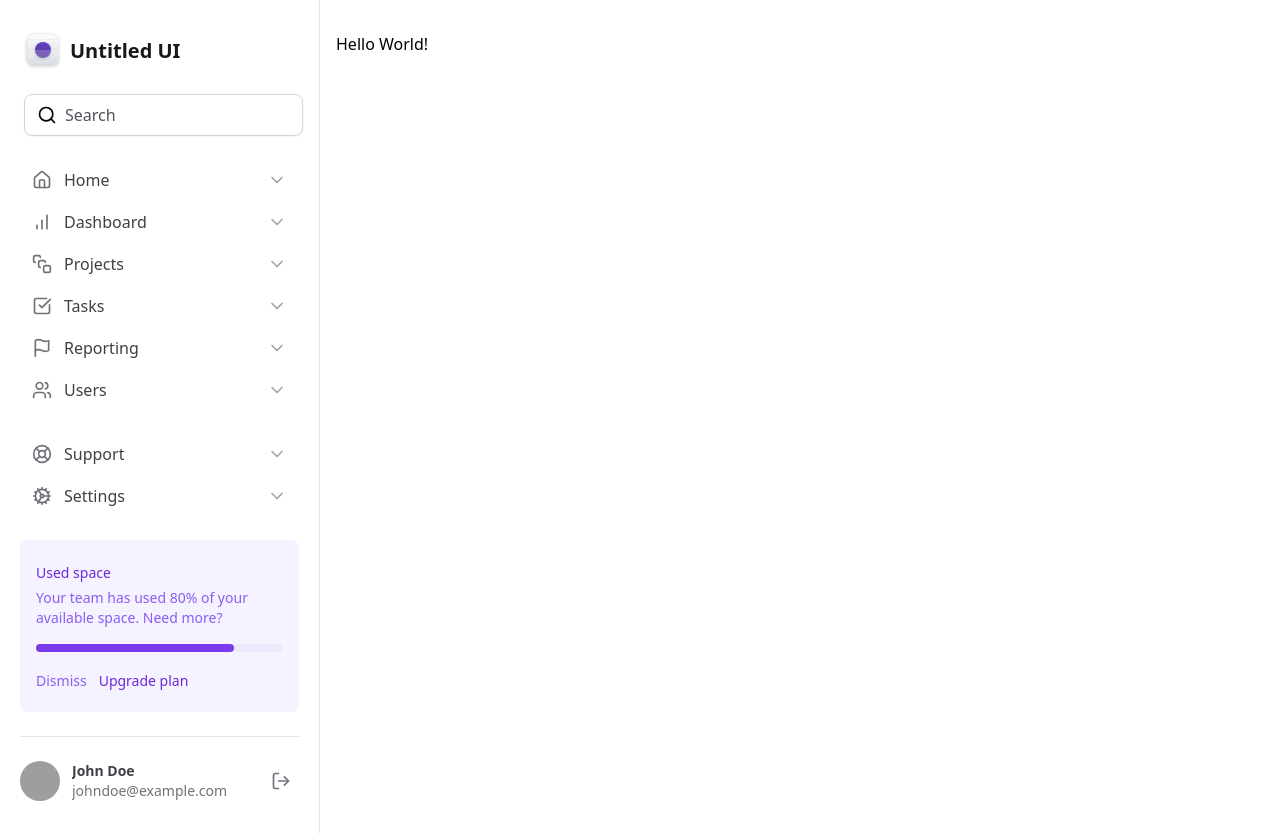
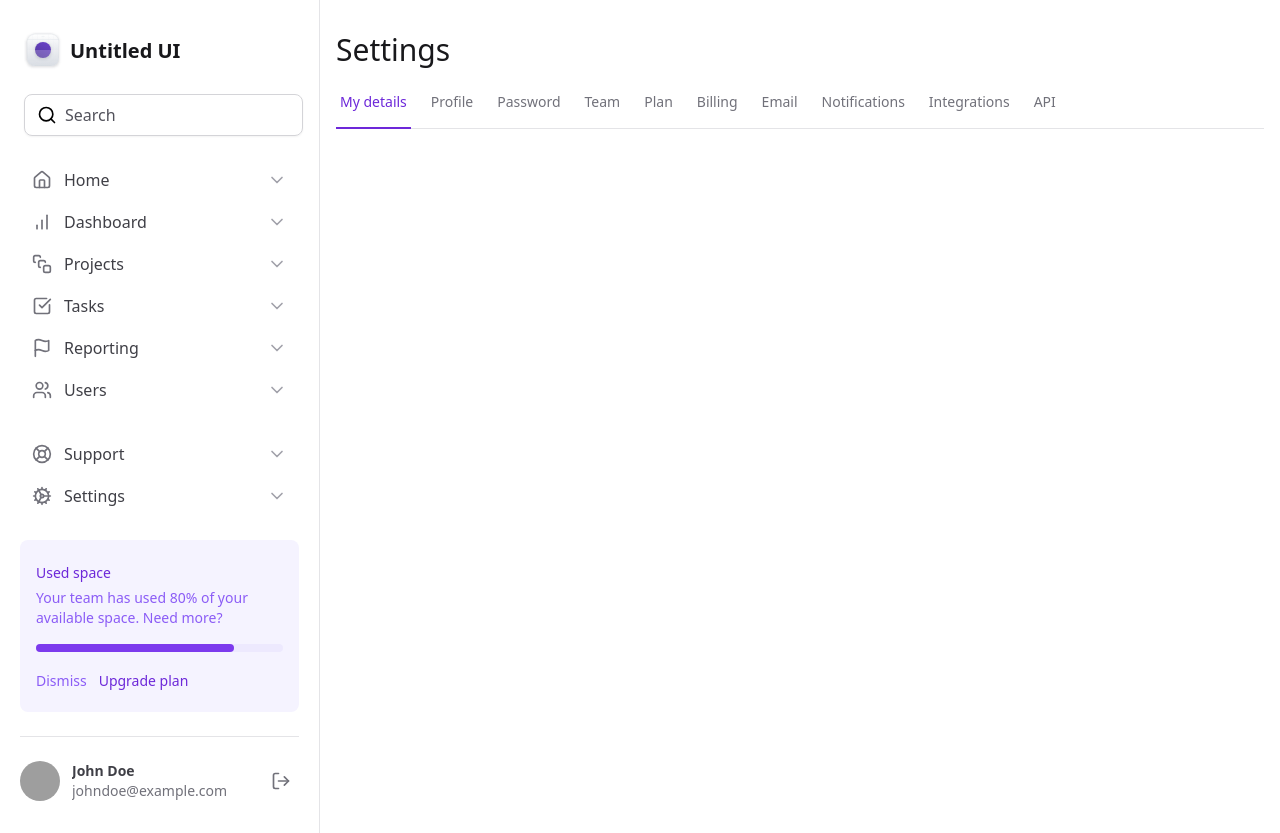
Before and after one commit to azevedorafael/tailwind-next, a Next.js app: page / in a window 1280 px wide. Built offline with nearby package versions, Linux system fonts and the light colour scheme; grey boxes are pictures that could not be loaded.

Commit message:
add radix tabs

```diff
--- a/package.json
+++ b/package.json
@@ -9,6 +9,7 @@
     "lint": "next lint"
   },
   "dependencies": {
+    "@radix-ui/react-tabs": "^1.1.1",
     "lucide-react": "^0.468.0",
     "next": "15.0.4",
     "react": "^19.0.0",
--- a/src/app/layout.tsx
+++ b/src/app/layout.tsx
@@ -25,7 +25,7 @@
   children: React.ReactNode
 }>) {
   return (
-    <html lang="en">
+    <html lang="en" className="antialiased">
       <body
         className={`${geistSans.variable} ${geistMono.variable} antialiased`}
       >
--- a/src/app/page.tsx
+++ b/src/app/page.tsx
@@ -1,3 +1,11 @@
+import { SettingsTabs } from '@/components/SettingsTabs'
+
 export default function Home() {
-  return <h1>Hello World!</h1>
+  return (
+    <>
+      <h1 className="text-3xl font-medium text-zinc-900">Settings</h1>
+
+      <SettingsTabs />
+    </>
+  )
 }
--- /dev/null
+++ b/src/components/SettingsTabs/TabItem.tsx
@@ -0,0 +1,20 @@
+'use client'
+import * as Tabs from '@radix-ui/react-tabs'
+export interface TabItemProps {
+  value: string
+  title: string
+  isSelected?: boolean
+}
+export function TabItem({ value, title, isSelected = false }: TabItemProps) {
+  return (
+    <Tabs.Trigger
+      value={value}
+      className="relative px-1 pb-4 text-sm font-medium text-zinc-500 hover:text-violet-700 data-[state=active]:text-violet-700"
+    >
+      <span>{title}</span>
+      {isSelected && (
+        <div className="absolute -bottom-px left-0 right-0 h-0.5 bg-violet-700" />
+      )}
+    </Tabs.Trigger>
+  )
+}
--- /dev/null
+++ b/src/components/SettingsTabs/index.tsx
@@ -0,0 +1,55 @@
+'use client'
+import * as Tabs from '@radix-ui/react-tabs'
+import { TabItem } from './TabItem'
+import { useState } from 'react'
+export function SettingsTabs() {
+  const [currentTab, setCurrentTab] = useState('tab1')
+  return (
+    <Tabs.Root value={currentTab} onValueChange={setCurrentTab}>
+      <Tabs.List className="mt-6 flex w-full items-center gap-4 border-b border-zinc-200">
+        <TabItem
+          value="tab1"
+          title="My details"
+          isSelected={currentTab === 'tab1'}
+        />
+        <TabItem
+          value="tab2"
+          title="Profile"
+          isSelected={currentTab === 'tab2'}
+        />
+        <TabItem
+          value="tab3"
+          title="Password"
+          isSelected={currentTab === 'tab3'}
+        />
+        <TabItem value="tab4" title="Team" isSelected={currentTab === 'tab4'} />
+        <TabItem value="tab5" title="Plan" isSelected={currentTab === 'tab5'} />
+        <TabItem
+          value="tab6"
+          title="Billing"
+          isSelected={currentTab === 'tab6'}
+        />
+        <TabItem
+          value="tab7"
+          title="Email"
+          isSelected={currentTab === 'tab7'}
+        />
+        <TabItem
+          value="tab8"
+          title="Notifications"
+          isSelected={currentTab === 'tab8'}
+        />
+        <TabItem
+          value="tab9"
+          title="Integrations"
+          isSelected={currentTab === 'tab9'}
+        />
+        <TabItem
+          value="tab10"
+          title="API"
+          isSelected={currentTab === 'tab10'}
+        />
+      </Tabs.List>
+    </Tabs.Root>
+  )
+}
```
Also changed, not shown: 1 other file (tests, documents, lock files or other folders).
